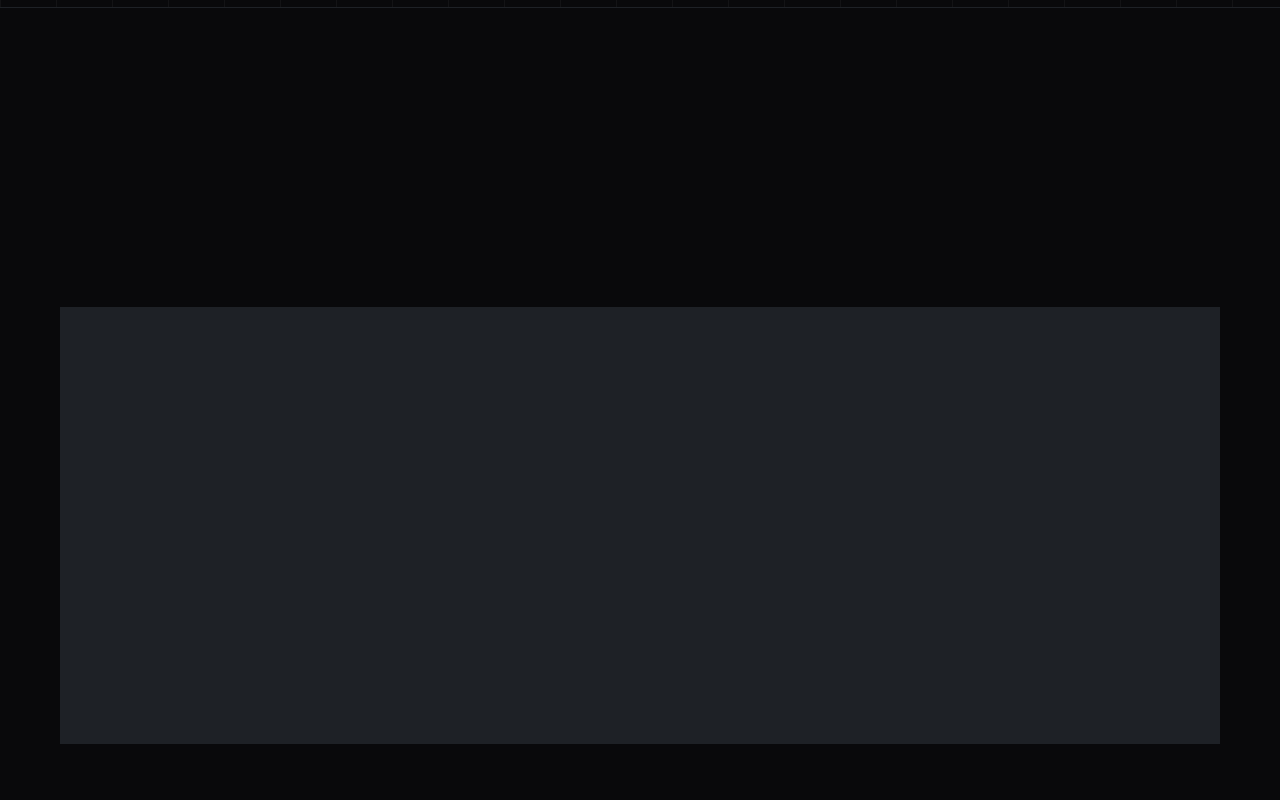
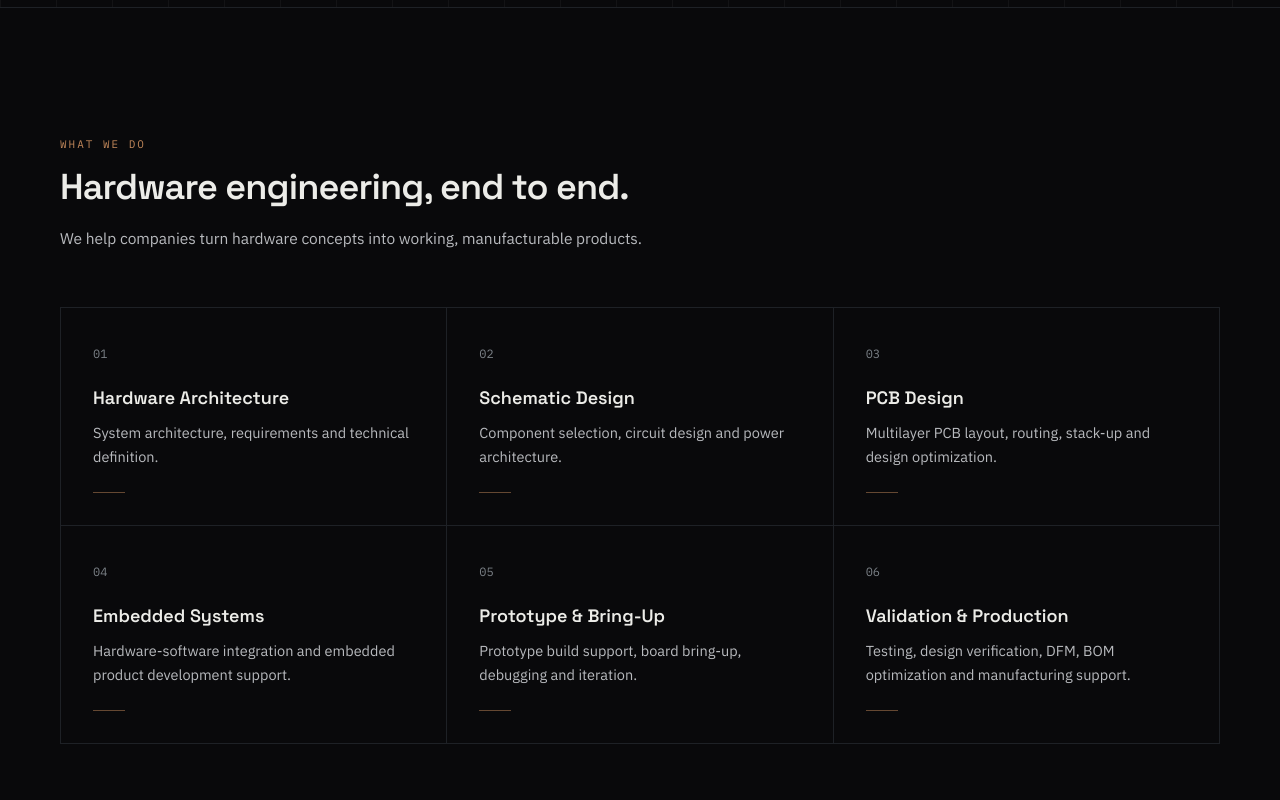
Before and after one commit to yashsagar1131-lab/rapidflowdesigns, a Next.js app: page / in a window 1280 px wide. Shown: the part 800-1600 px from the top of the page. Built offline with nearby package versions, Linux system fonts and the light colour scheme.

Commit message:
Fix content hidden below hero (fail-safe scroll reveal)

```diff
--- a/app/globals.css
+++ b/app/globals.css
@@ -33,18 +33,19 @@ body {
   color: #09090b;
 }
 
-/* Reveal-on-scroll: JS toggles .is-visible; CSS-only fallback keeps content visible if JS is disabled */
-.reveal {
+/*
+  Reveal-on-scroll, fail-safe by design: content has no hidden state at
+  all unless the JS component explicitly opts an element into it (and even
+  then, the component forces visibility after 1.5s no matter what). If JS
+  never runs — disabled, blocked, or errors elsewhere on the page — content
+  simply has no animation classes applied and renders normally.
+*/
+.reveal-pending {
   opacity: 0;
   transform: translateY(16px);
 }
-.reveal.is-visible {
+.reveal-in {
   animation: fade-up 0.7s cubic-bezier(0.16, 1, 0.3, 1) forwards;
-}
-noscript ~ .reveal,
-.no-js .reveal {
-  opacity: 1;
-  transform: none;
 }
 
 .text-balance {
--- a/components/Reveal.tsx
+++ b/components/Reveal.tsx
@@ -12,11 +12,27 @@ export default function Reveal({
   className?: string;
 }) {
   const ref = useRef<HTMLDivElement>(null);
+  // Content is visible by default (both on the server-rendered HTML and on
+  // first client paint). We only ever ADD a hidden state client-side, and
+  // only once we're certain an observer is watching to bring it back —
+  // so a slow/failed observer can never leave content stuck invisible.
+  const [armed, setArmed] = useState(false);
   const [visible, setVisible] = useState(false);
 
   useEffect(() => {
     const node = ref.current;
     if (!node) return;
+
+    // If the element is already on screen at mount time, don't hide it —
+    // just skip straight to visible.
+    const rect = node.getBoundingClientRect();
+    const alreadyInView = rect.top < window.innerHeight && rect.bottom > 0;
+    if (alreadyInView) {
+      setVisible(true);
+      return;
+    }
+
+    setArmed(true);
     const observer = new IntersectionObserver(
       ([entry]) => {
         if (entry.isIntersecting) {
@@ -27,13 +43,23 @@ export default function Reveal({
       { threshold: 0.15, rootMargin: "0px 0px -40px 0px" }
     );
     observer.observe(node);
-    return () => observer.disconnect();
+
+    // Safety net: if the observer never fires for any reason, force the
+    // content visible after a short delay rather than leaving it hidden.
+    const fallback = window.setTimeout(() => setVisible(true), 1500);
+
+    return () => {
+      observer.disconnect();
+      window.clearTimeout(fallback);
+    };
   }, []);
+
+  const hidden = armed && !visible;
 
   return (
     <div
       ref={ref}
-      className={`reveal ${visible ? "is-visible" : ""} ${className}`}
+      className={`${hidden ? "reveal-pending" : ""} ${visible ? "reveal-in" : ""} ${className}`}
       style={{ animationDelay: visible ? `${delay}ms` : undefined }}
     >
       {children}
```
